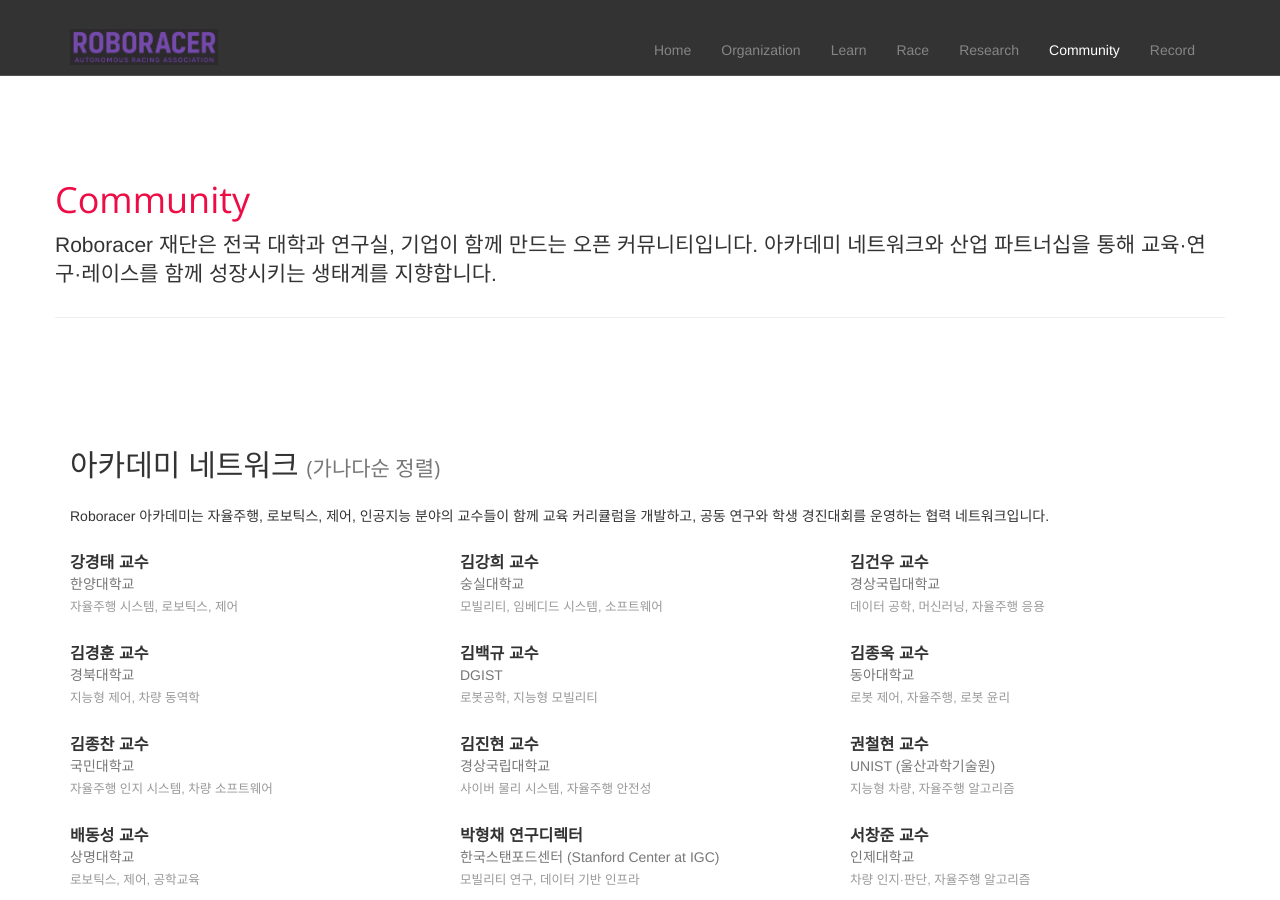
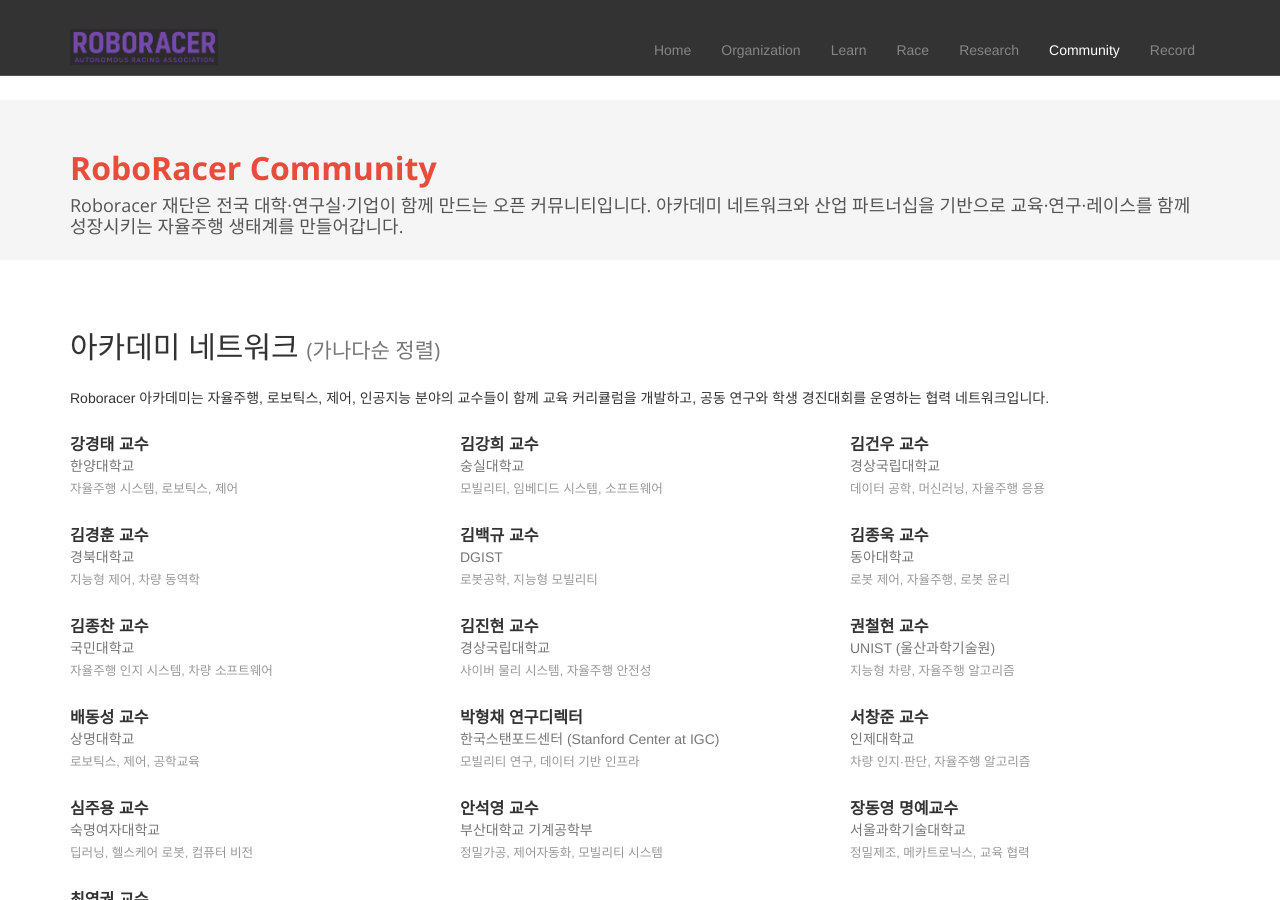
Before and after one commit to gnucybersafetylab/gnucybersafetylab.github.io, a Jekyll site: the page built from community.html, in a window 1280 px wide and 900 px high. Built offline with Jekyll 4.4.1, drawn with Linux system fonts in a browser that asks for light colours; nearby versions of some CDN libraries.

Commit message:
Update record.html ...

```diff
--- a/community.html
+++ b/community.html
@@ -5,15 +5,16 @@
 ---
 
 
-<div class="container community-section">
-  <header class="page-header">
-    <h1 class="page-title">Community</h1>
+<header id="head" class="secondary">
+  <div class="container">
+    <h1 class="page-title"> RoboRacer Community </h1>
     <p class="lead">
-      Roboracer 재단은 전국 대학과 연구실, 기업이 함께 만드는 오픈 커뮤니티입니다.
-      아카데미 네트워크와 산업 파트너십을 통해 교육·연구·레이스를 함께 성장시키는 생태계를 지향합니다.
+      Roboracer 재단은 전국 대학·연구실·기업이 함께 만드는 오픈 커뮤니티입니다.
+      아카데미 네트워크와 산업 파트너십을 기반으로
+      교육·연구·레이스를 함께 성장시키는 자율주행 생태계를 만들어갑니다.
     </p>
-  </header>
-</div>
+  </div>
+</header>
 
 
     <!-- 아카데미 네트워크 -->
```
Also changed, not shown: record.html (+6 -6 lines), 2 other files.
